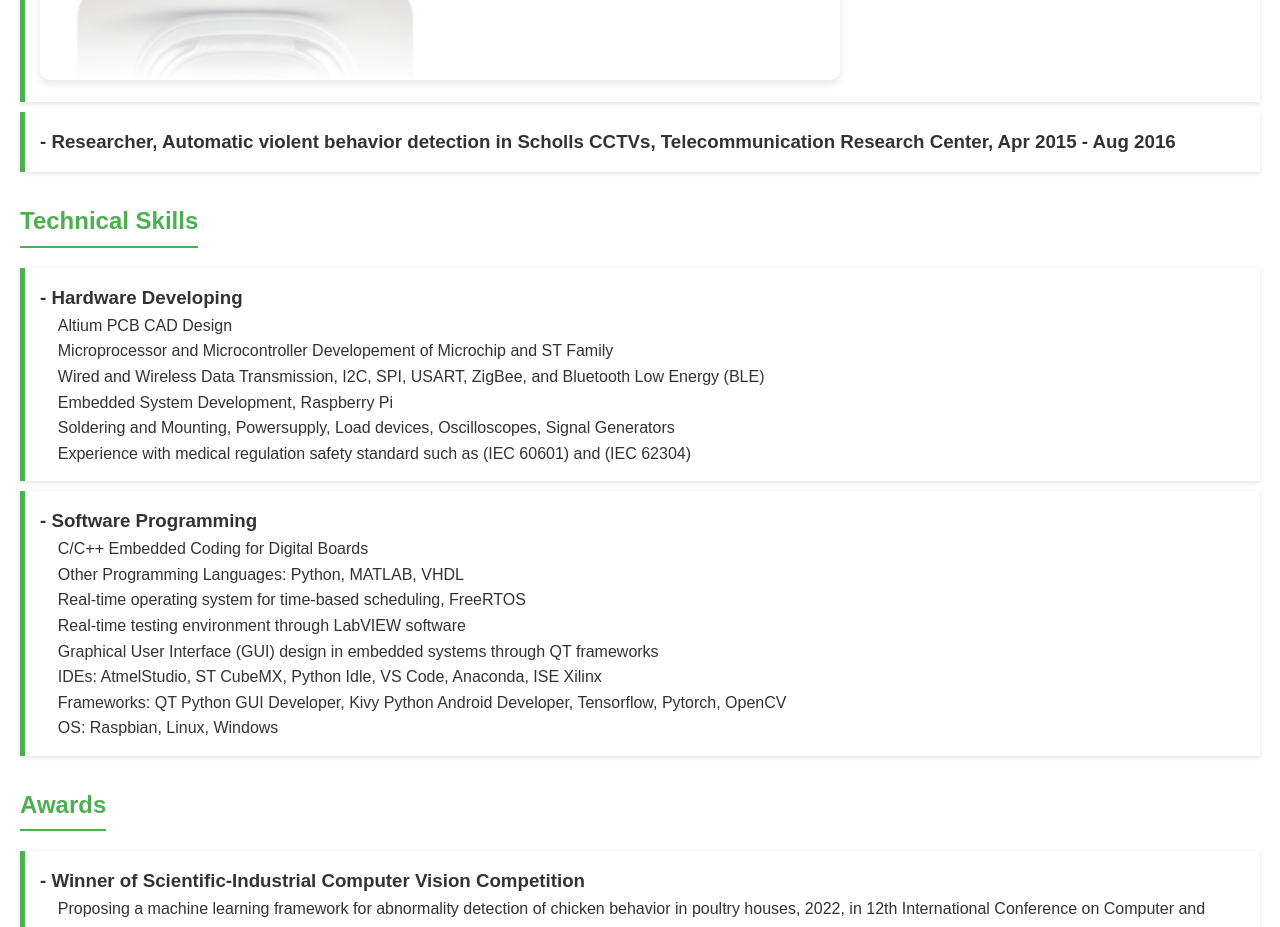
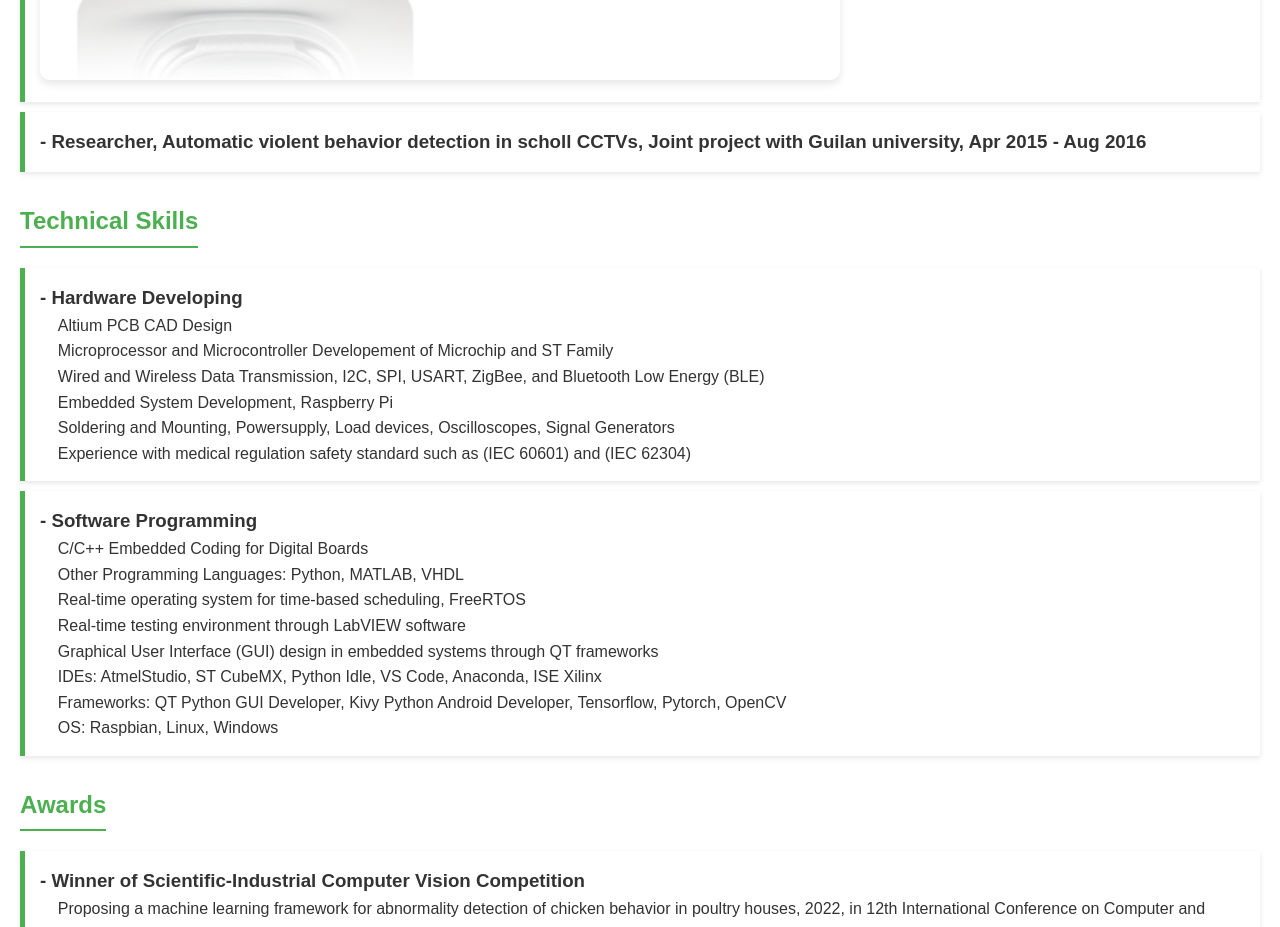
Before and after one commit to MehdiMohtavipour/mehdimohtavipour.github.io, a plain HTML site: page index.html in a window 1280 px wide. Shown: the part 3480-4407 px from the top of the page. Drawn offline with Linux system fonts and the light colour scheme.

Commit message:
Update index.html

```diff
--- a/index.html
+++ b/index.html
@@ -234,7 +234,7 @@
           </div>
         </li>
           <li>
-            <h3>- Researcher, Automatic violent behavior detection in Scholls CCTVs, Telecommunication Research Center, Apr 2015 - Aug 2016</h3>
+            <h3>- Researcher, Automatic violent behavior detection in scholl CCTVs, Joint project with Guilan university, Apr 2015 - Aug 2016</h3>
           </li>
 
       </ul>
```
